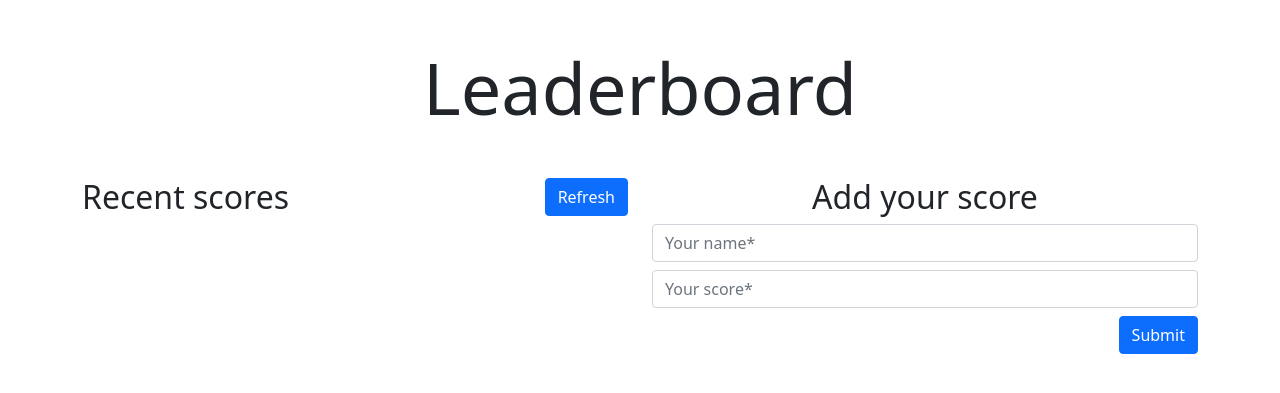
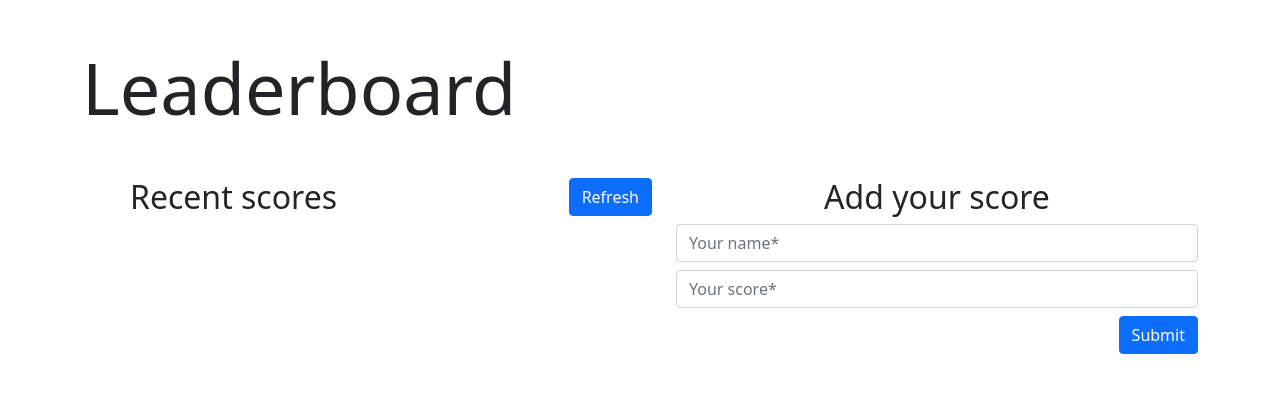
Before and after one commit to OmarRamoun/Leaderboard, a website built with webpack: page src/index.html in a window 1280 px wide. Shown: the part 185-578 px from the top of the page. Built offline with nearby package versions, Linux system fonts and the light colour scheme; no server answers.

Commit message:
Change title layout

```diff
--- a/src/index.html
+++ b/src/index.html
@@ -14,8 +14,8 @@
   <body>
     <main class="min-vh-100 d-flex flex-column justify-content-center">
       <div class="container-md">
-        <h1 class="text-center display-2 mb-5">Leaderboard</h1>
-        <div class="row row-cols-md-2">
+        <h1 class="display-2 mb-5">Leaderboard</h1>
+        <div class="row row-cols-md-2 ps-md-5">
           <section id="add" class="order-md-last">
             <h2 class="text-center">Add your score</h2>
             <form action="/" method="GET" class="mb-2">
```
Also changed, not shown: dist/index.html, dist/main.js.
